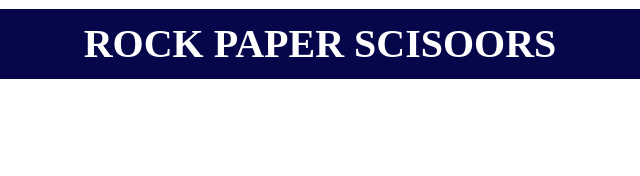
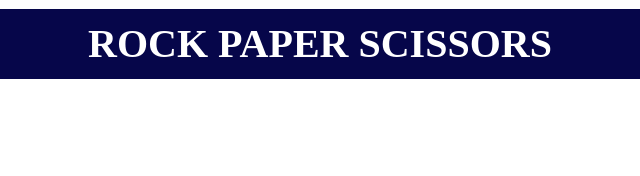
Before and after one commit to rahulrc1525/Rock-Paper-Scissors-Game, a plain HTML site: page index.html in a window 1280 px wide. Shown: the top 176 px of the page, 320-960 px from the left. Drawn offline with Linux system fonts and the light colour scheme.

Commit message:
changes in navbar para

```diff
--- a/index.html
+++ b/index.html
@@ -8,7 +8,7 @@
 </head>
 <body>
 
-    <h2 class="Navbar"><b>ROCK PAPER SCISOORS</b> </h2>
+    <h2 class="Navbar"><b>ROCK PAPER SCISSORS</b> </h2>
 
     <div class="choices">
         <div class="choice" id="rock">
```
